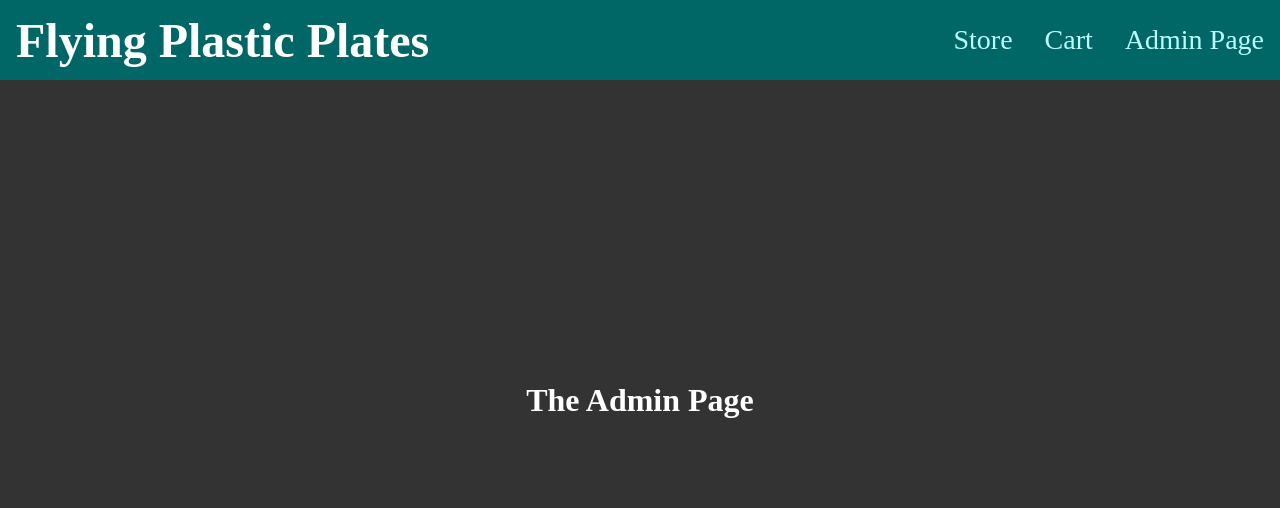
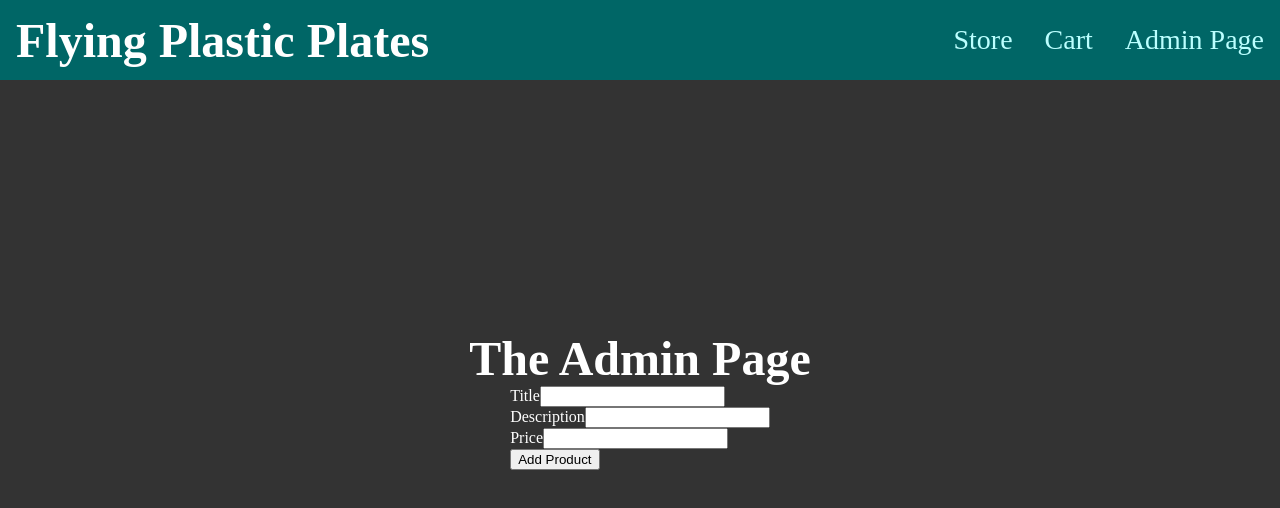
Before and after one commit to Sami-Saastamoinen/Advanced-Web-Programming-Project, a React (Create React App) app in the folder final-project/: page /admin in a window 1280 px wide. Shown: the top 508 px of the page. Built offline with nearby package versions, Linux system fonts and the light colour scheme.

Commit message:
admin product adding, cart adding and removing

```diff
--- /dev/null
+++ b/final-project/src/components/AddProduct.js
@@ -0,0 +1,47 @@
+import { useRef } from "react";
+
+const AddProduct = (props) => {
+	const titleInputRef = useRef();
+	const descriptionInputRef = useRef();
+	const priceInputRef = useRef();
+
+	const submitHandler = (event) => {
+		event.preventDefault();
+
+		const enteredTitle = titleInputRef.current.value;
+		const enteredDescription = descriptionInputRef.current.value;
+		const enteredPrice = priceInputRef.current.value;
+
+		const productData = {
+			title: enteredTitle,
+			description: enteredDescription,
+			price: enteredPrice,
+		};
+
+		props.onAddProduct(productData);
+
+		titleInputRef.current.value = "";
+		descriptionInputRef.current.value = "";
+		priceInputRef.current.value = "";
+	};
+
+	return (
+		<form onSubmit={submitHandler}>
+			<div>
+				<label htmlFor="title">Title</label>
+				<input type="text" id="title" ref={titleInputRef} />
+			</div>
+			<div>
+				<label htmlFor="description">Description</label>
+				<input type="text" id="description" ref={descriptionInputRef} />
+			</div>
+			<div>
+				<label htmlFor="price">Price</label>
+				<input type="number" id="price" ref={priceInputRef} />
+			</div>
+			<button>Add Product</button>
+		</form>
+	);
+};
+
+export default AddProduct;
--- /dev/null
+++ b/final-project/src/components/AddToCart.js
@@ -0,0 +1,18 @@
+const AddToCart = ({ product }) => {
+	const addToCartHandler = () => {
+		fetch(
+			"https://product-list-84477-default-rtdb.europe-west1.firebasedatabase.app/cart.json",
+			{
+				method: "POST",
+				body: JSON.stringify(product),
+				headers: {
+					"Content-Type": "application/json",
+				},
+			}
+		);
+	};
+
+	return <button onClick={addToCartHandler}>Add to Cart</button>;
+};
+
+export default AddToCart;
--- a/final-project/src/components/Products.js
+++ b/final-project/src/components/Products.js
@@ -1,3 +1,6 @@
+import AddToCart from "./AddToCart";
+import RemoveFromCart from "./RemoveFromCart";
+
 const Products = (props) => {
 	return (
 		<ul>
@@ -6,6 +9,10 @@ const Products = (props) => {
 					<h2>{product.title}</h2>
 					<p>{product.description}</p>
 					<p>${product.price}</p>
+					{props.showAddToCart && <AddToCart product={product} />}
+					{!props.showAddToCart && (
+						<RemoveFromCart product={product} />
+					)}
 				</li>
 			))}
 		</ul>
--- /dev/null
+++ b/final-project/src/components/RemoveFromCart.js
@@ -0,0 +1,16 @@
+const RemoveFromCart = ({ product }) => {
+	const removeFromCartHandler = async () => {
+		await fetch(
+			`https://product-list-84477-default-rtdb.europe-west1.firebasedatabase.app/cart/${product.id}.json`,
+			{
+				method: "DELETE",
+			}
+		);
+
+		window.location.reload();
+	};
+
+	return <button onClick={removeFromCartHandler}>Remove from Cart</button>;
+};
+
+export default RemoveFromCart;
--- a/final-project/src/index.css
+++ b/final-project/src/index.css
@@ -20,7 +20,10 @@ body {
 	flex-direction: column;
 }
 
-.home__div h1 {
+.home__div h1,
+.cart__div h1,
+.store__div h1,
+.admin__div h1 {
 	font-size: 3rem;
 	margin: 0;
 }
--- a/final-project/src/pages/Admin.js
+++ b/final-project/src/pages/Admin.js
@@ -1,7 +1,27 @@
+import AddProduct from "../components/AddProduct";
+
 const AdminPage = () => {
+	const addProductHandler = async (productData) => {
+		const response = await fetch(
+			"https://product-list-84477-default-rtdb.europe-west1.firebasedatabase.app/products.json",
+			{
+				method: "POST",
+				body: JSON.stringify(productData),
+				headers: {
+					"Content-Type": "application/json",
+				},
+			}
+		);
+		const data = await response.json();
+		console.log(data);
+	};
+
 	return (
 		<div className="admin__div">
 			<h1>The Admin Page</h1>
+			<section>
+				<AddProduct onAddProduct={addProductHandler} />
+			</section>
 		</div>
 	);
 };
--- a/final-project/src/pages/Cart.js
+++ b/final-project/src/pages/Cart.js
@@ -29,7 +29,7 @@ const CartPage = () => {
 	if (products.length === 0) {
 		content = <p>No products added to cart</p>;
 	} else {
-		content = <Products products={products} />;
+		content = <Products products={products} showAddToCart={false} />;
 	}
 
 	return (
--- a/final-project/src/pages/Store.js
+++ b/final-project/src/pages/Store.js
@@ -29,7 +29,7 @@ const StorePage = () => {
 	if (products.length === 0) {
 		content = <p>No products</p>;
 	} else {
-		content = <Products products={products} />;
+		content = <Products products={products} showAddToCart={true} />;
 	}
 
 	return (
```
